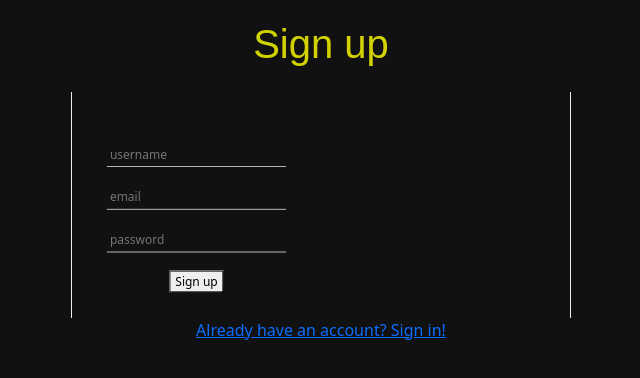
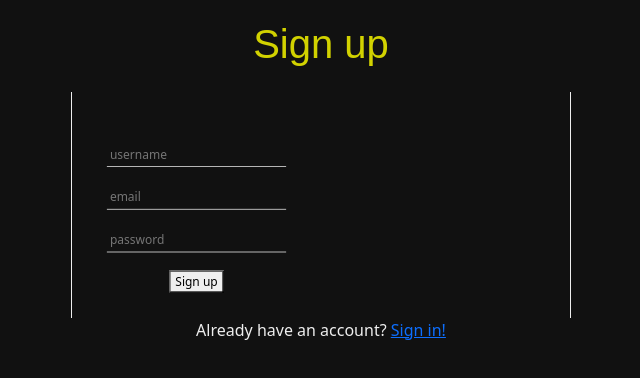
Before and after one commit to sbarreto10/mern-task-manager, a React (Vite) app in the folder client/: page /register in a window 1280 px wide. Shown: the top 378 px of the page, without its empty margins (319-959 px from the left). Built offline with nearby package versions, Linux system fonts and the light colour scheme.

Commit message:
Change styles

```diff
--- a/client/src/index.css
+++ b/client/src/index.css
@@ -13,3 +13,7 @@ h1 {
   font-family: Arial, Helvetica, sans-serif;
   color: rgb(210, 210, 0);
 }
+
+.link-to {
+  color: #eee;
+}
--- a/client/src/pages/LoginPage.jsx
+++ b/client/src/pages/LoginPage.jsx
@@ -30,7 +30,9 @@ function LoginPage() {
         fields={{ email: "text", password: "password" }}
         operation="Sign in"
       />
-      <Link to="/register">Don't have an account? Sign up!</Link>
+      <span className="link-to">
+        Don't have an account? <Link to="/register">Sign up!</Link>
+      </span>
     </div>
   );
 }
--- a/client/src/pages/RegisterPage.jsx
+++ b/client/src/pages/RegisterPage.jsx
@@ -7,7 +7,7 @@ import UserForm from "../components/UserForm";
 
 function RegisterPage() {
   const { register, handleSubmit } = useForm();
-  const { signup, isAuthenticated, errors: errors, errorsOccurred  } = useAuth(); // Los valores del contexto
+  const { signup, isAuthenticated, errors: errors, errorsOccurred } = useAuth(); // Los valores del contexto
   const navigate = useNavigate();
 
   useEffect(() => {
@@ -34,7 +34,9 @@ function RegisterPage() {
         fields={{ username: "text", email: "text", password: "password" }}
         operation="Sign up"
       />
-      <Link to="/login">Already have an account? Sign in!</Link>
+      <span className="link-to">
+        Already have an account? <Link to="/login">Sign in!</Link>
+      </span>
     </div>
   );
 }
```
